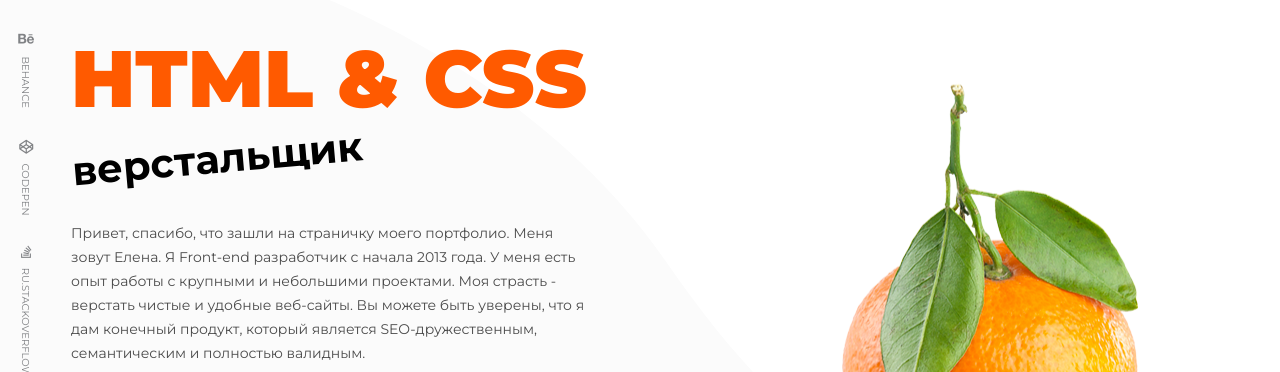
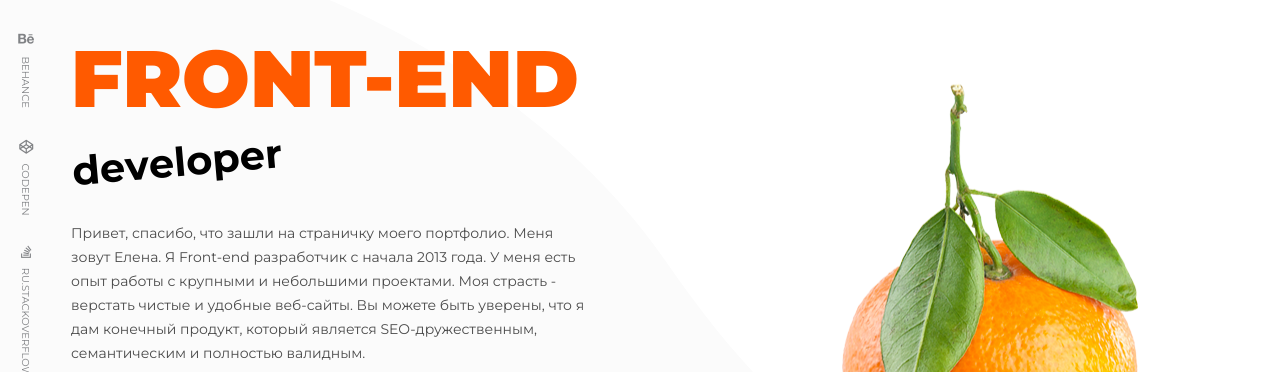
Before and after one commit to sv-e/sv-e.github.io, a plain HTML site: page index.html in a window 1280 px wide. Shown: the part 73-445 px from the top of the page. Drawn offline with Linux system fonts and the light colour scheme; some packages are replaced by stand-ins of ours; animation ran at ten frames a second; a script that the page names is missing.

Commit message:
Update index.html

```diff
--- a/index.html
+++ b/index.html
@@ -149,10 +149,10 @@
                            <div class="intro-inner">
                                <div class="intro-head">
                                    <h1 class="intro-title">
-                                       HTML & CSS
+                                       Front-end
                                    </h1>
                                    <div class="intro-subtitle">
-                                       верстальщик
+                                       developer
                                    </div>
                                </div>
 
```
